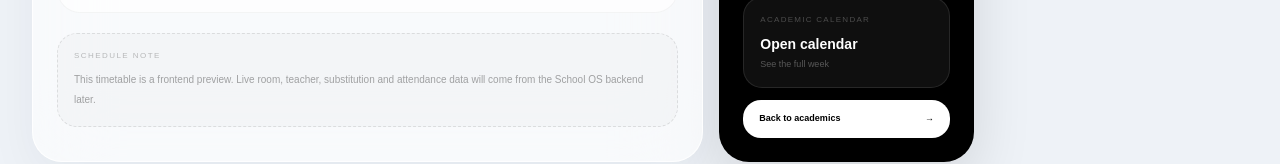
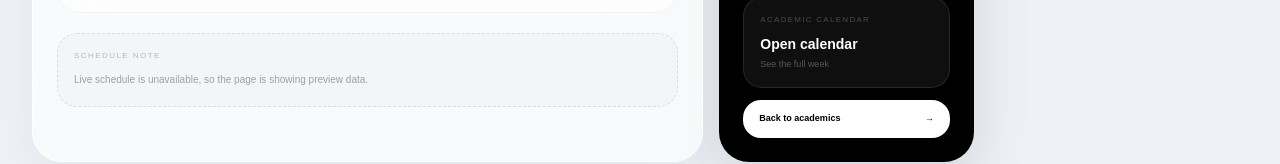
Before and after one commit to Nour2013hossam/attl-school-os, a Next.js app: page /dashboard/academics/schedule in a window 1280 px wide. Shown: the part 999-1163 px from the top of the page. Built offline with nearby package versions, Linux system fonts and the light colour scheme; no server answers.

Commit message:
Connect schedule page to live schedule API

```diff
--- a/app/dashboard/academics/schedule/page.tsx
+++ b/app/dashboard/academics/schedule/page.tsx
@@ -1,7 +1,7 @@
 "use client";
 
 import Link from "next/link";
-import { useMemo, useState } from "react";
+import { useEffect, useMemo, useState } from "react";
 
 type ClassItem = {
   time: string;
@@ -183,9 +183,46 @@ const upcoming = [
 
 export default function SchedulePage() {
   const [selectedDay, setSelectedDay] = useState("THU");
+  const [liveSchedule, setLiveSchedule] = useState<Record<string, ClassItem[]> | null>(null);
+  const [loading, setLoading] = useState(true);
+
+  useEffect(() => {
+    fetch("/api/schedule", { cache: "no-store" })
+      .then(async (response) => {
+        if (!response.ok) throw new Error("Unable to load live schedule.");
+        return response.json();
+      })
+      .then((payload) => {
+        const grouped: Record<string, ClassItem[]> = {};
+        for (const item of payload.items ?? []) {
+          const key = ["MON", "TUE", "WED", "THU", "FRI", "SAT", "SUN"][Math.max(0, item.dayOfWeek - 1)];
+          if (!key) continue;
+          const toTime = (minutes: number) => {
+            const hour = Math.floor(minutes / 60).toString().padStart(2, "0");
+            const minute = (minutes % 60).toString().padStart(2, "0");
+            return `${hour}:${minute}`;
+          };
+          const entry: ClassItem = {
+            time: toTime(item.startMinute),
+            end: toTime(item.endMinute),
+            subject: item.subject.name,
+            code: item.subject.code,
+            teacher: item.teacher?.name ?? "Assigned teacher",
+            room: item.room ?? "Room TBD",
+            kind: item.kind === "Lab" ? "Lab" : "Class",
+          };
+          grouped[key] = [...(grouped[key] ?? []), entry];
+        }
+        setLiveSchedule(grouped);
+      })
+      .catch(() => setLiveSchedule(null))
+      .finally(() => setLoading(false));
+  }, []);
+
+  const activeSchedule = liveSchedule ?? schedule;
   const selectedClasses = useMemo(
-    () => schedule[selectedDay] ?? [],
-    [selectedDay]
+    () => activeSchedule[selectedDay] ?? [],
+    [activeSchedule, selectedDay]
   );
 
   return (
@@ -345,9 +382,11 @@ export default function SchedulePage() {
               Schedule note
             </p>
             <p className="mt-2 text-[10px] leading-5 text-black/35">
-              This timetable is a frontend preview. Live room, teacher,
-              substitution and attendance data will come from the School OS
-              backend later.
+              {loading
+                ? "Loading the live School OS timetable..."
+                : liveSchedule
+                  ? "Connected to the School OS schedule API."
+                  : "Live schedule is unavailable, so the page is showing preview data."}
             </p>
           </div>
         </div>
```
